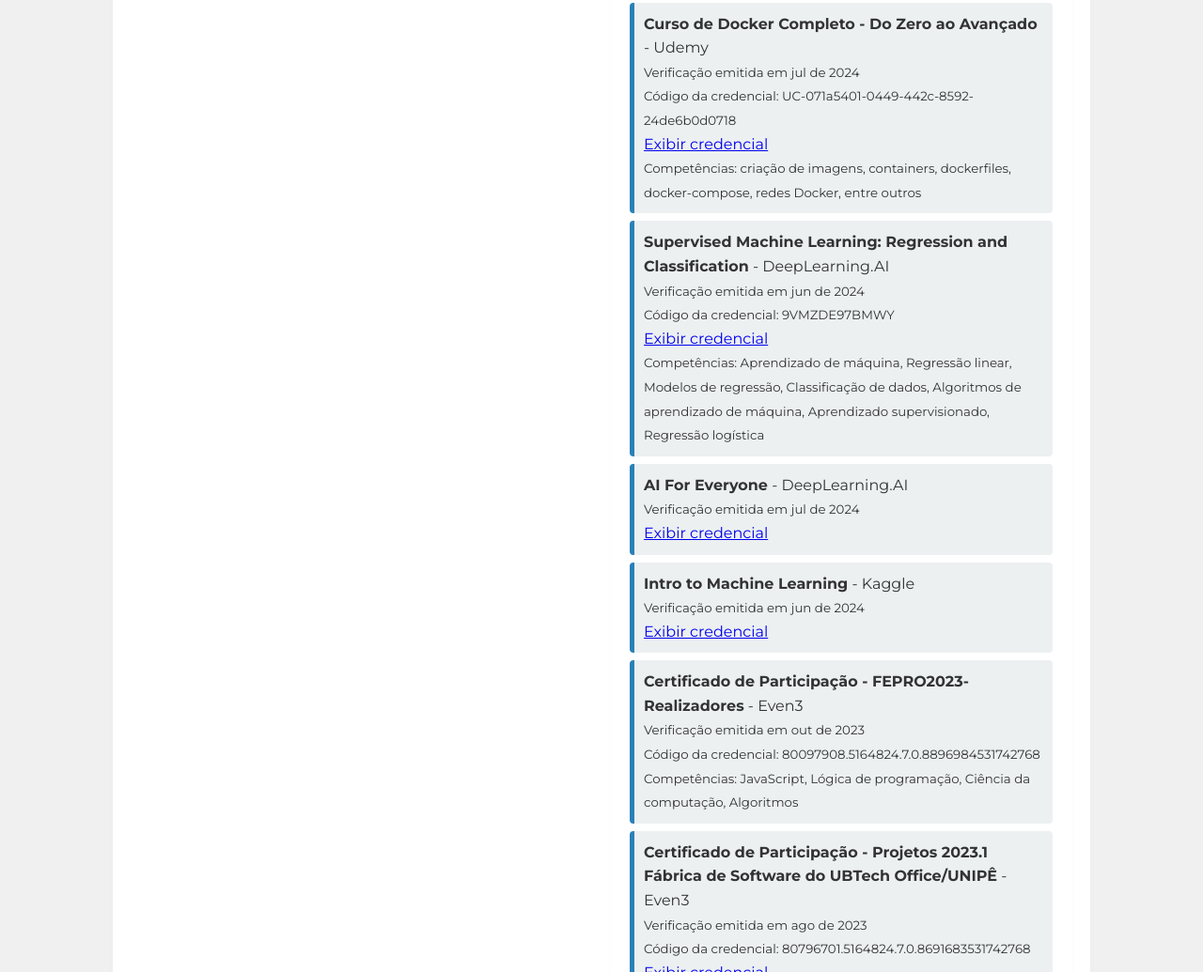
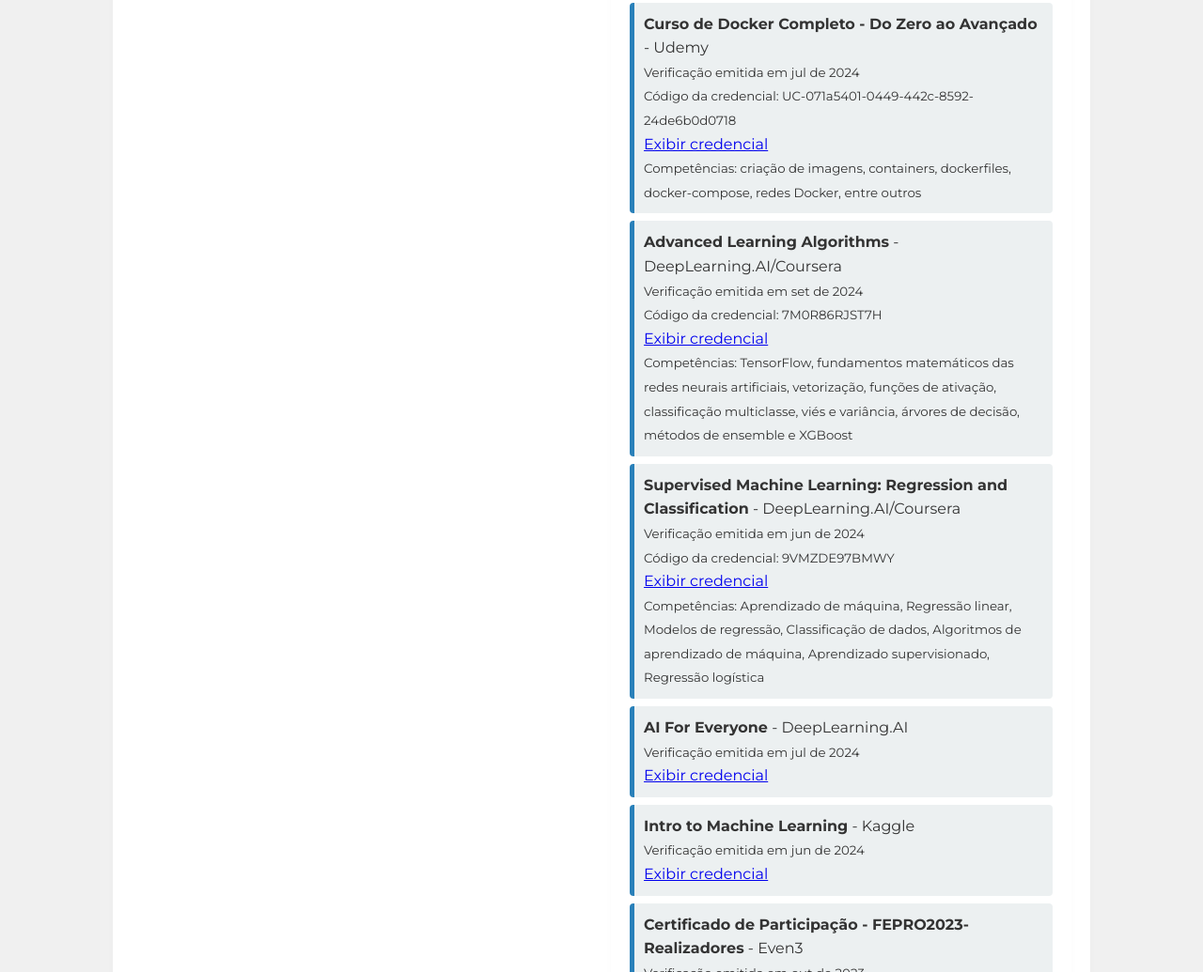
Before and after one commit to daniel-azevedo-maia/curriculo-s3-hosting, a plain HTML site: page index.html in a window 1280 px wide. Shown: the part 3577-4612 px from the top of the page at 94% size. Drawn offline with Linux system fonts and the light colour scheme.

Commit message:
Novo certificado - Coursera

```diff
--- a/index.html
+++ b/index.html
@@ -104,7 +104,14 @@
                             <small>Competências: criação de imagens, containers, dockerfiles, docker-compose, redes Docker, entre outros</small>
                         </li>
                         <li>
-                            <strong>Supervised Machine Learning: Regression and Classification</strong> - DeepLearning.AI<br>
+                            <strong>Advanced Learning Algorithms</strong> - DeepLearning.AI/Coursera<br>
+                            <small>Verificação emitida em set de 2024</small><br>
+                            <small>Código da credencial: 7M0R86RJST7H</small><br>
+                            <a href="https://www.coursera.org/account/accomplishments/records/7M0R86RJST7H">Exibir credencial</a><br>
+                            <small>Competências: TensorFlow, fundamentos matemáticos das redes neurais artificiais, vetorização, funções de ativação, classificação multiclasse, viés e variância, árvores de decisão, métodos de ensemble e XGBoost</small>
+                        </li>
+                        <li>
+                            <strong>Supervised Machine Learning: Regression and Classification</strong> - DeepLearning.AI/Coursera<br>
                             <small>Verificação emitida em jun de 2024</small><br>
                             <small>Código da credencial: 9VMZDE97BMWY</small><br>
                             <a href="https://www.coursera.org/account/accomplishments/verify/9VMZDE97BMWY">Exibir credencial</a><br>
```
